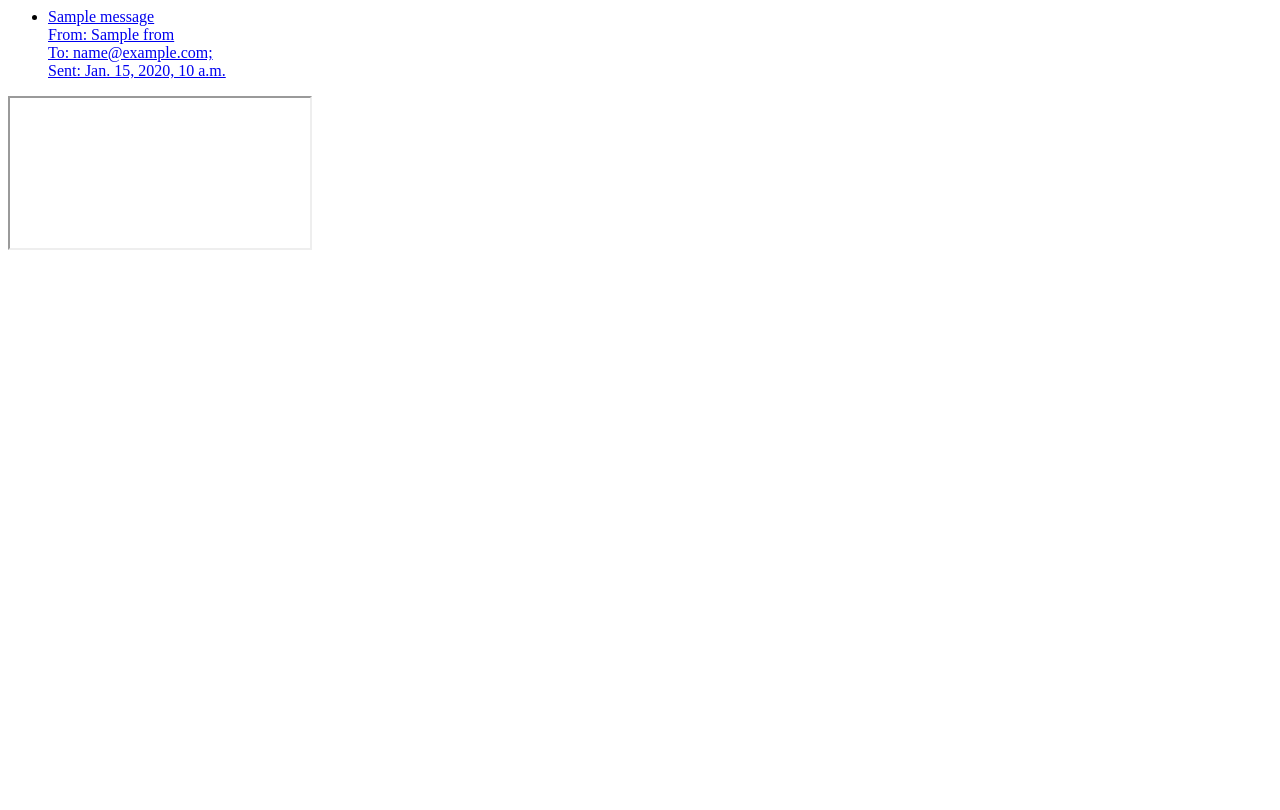
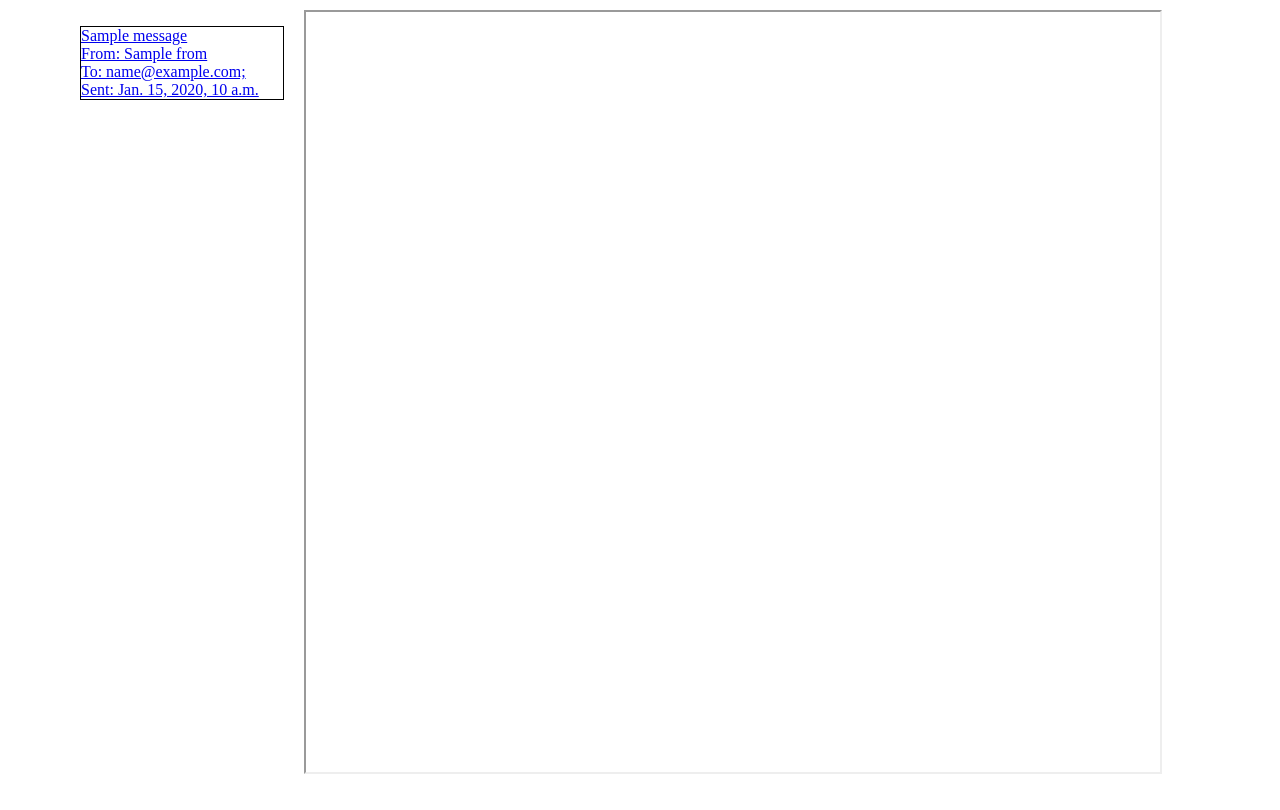
Before and after one commit to jmichalicek/django-mail-viewer, a Django app: template django_mail_viewer/templates/mail_viewer/email_list.html in a window 1280 px wide. Before the commit the page ends 250 px from the top, so only its background shows below. Run offline with Django 3.2, Linux system fonts and the light colour scheme; the template is opened without the code that fills it: most values are stand-ins (such as "Sample title", 1, 10 or a date in 2020).

Commit message:
a bit of styling of the list view

```diff
--- a/django_mail_viewer/templates/mail_viewer/email_list.html
+++ b/django_mail_viewer/templates/mail_viewer/email_list.html
@@ -2,6 +2,36 @@
 <html>
 	<head>
 		<title>Django Mail Viewer - Email List</title>
+		<style>
+			body {
+				margin: 0 30px;
+				padding: 0;
+			}
+			.email_list {
+				float: left;
+				width: 20%;
+				padding: 10px 10px 0;
+				height: 100%;
+			}
+			.email_list > ul {
+				list-style: none;
+			}
+			.email_list--list_item {
+				border: 1px solid black;
+				margin: 2px 0;
+			}
+			.email_detail {
+				float: left;
+				width: 70%;
+				padding: 10px 10px 0;
+        height: calc(100% - 20px);
+			}
+			.email_detail > iframe {
+				width: 100%;
+				height: calc(100% - 20px);
+				padding: 0;
+			}
+		</style>
   </head>
 	<body>
 		<div class="email_list">
@@ -9,7 +39,7 @@
 				{% for lookup_id, message, headers in outbox %}
 					<li>
 						<a href="{% url 'mail_viewer_detail' lookup_id %}" target="email_detail_iframe">
-							<div>
+							<div class="email_list--list_item">
 								{{ message.subject }}<br>
 								From: {{ message.from }}<br>
 								To: {% for r in message.recipients %}{{ r }}; {% endfor %}<br>
```
